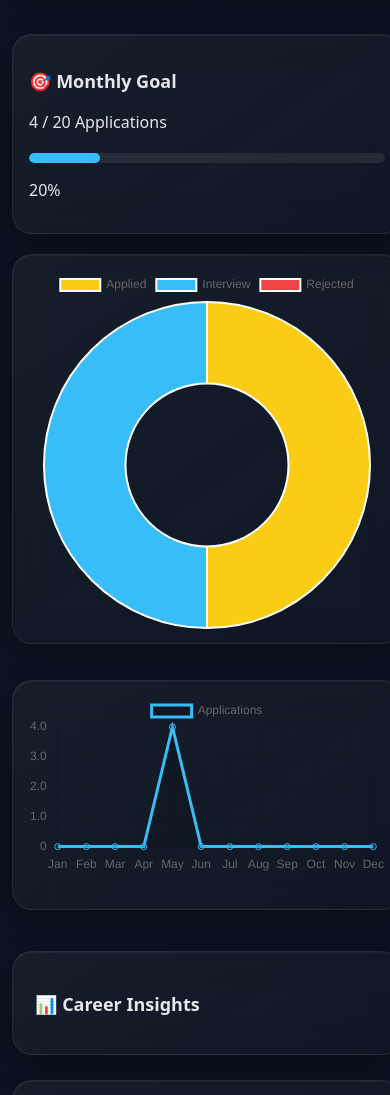
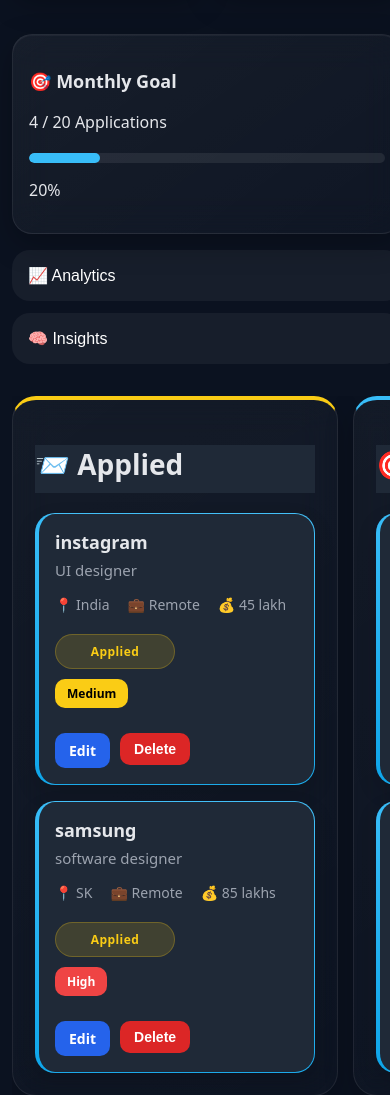
Before and after one commit to AuraStackk/CareerPilot, a Flask app: page /dashboard in a window 390 px wide; the page is wider, and only the part inside the window is pictured. Shown: the part 1404-2499 px from the top of that part. Run offline with Flask 3, Linux system fonts and the light colour scheme; a user stored in the database is signed in; data comes from the database, SQL or seed files in the repository.

Commit message:
Add collapsible mobile sections

```diff
--- a/static/dashboard.css
+++ b/static/dashboard.css
@@ -1148,4 +1148,24 @@
     max-height:250px;
     overflow-y:auto;
     }
+
+    .mobile-toggle{
+    width:100%;
+    padding:16px;
+    background:rgba(255,255,255,.05);
+    border:none;
+    border-radius:18px;
+    margin-bottom:12px;
+    color:white;
+    text-align:left;
+    font-size:16px;
+    }
+
+   .mobile-section{
+    display:none;
+    }
+
+    .mobile-section.show{
+    display:block;
+    }
 }
--- a/static/dashboard.js
+++ b/static/dashboard.js
@@ -271,3 +271,7 @@
 function toggleSidebar() {
     document.querySelector(".sidebar").classList.toggle("show");
 }
+
+function toggleSection(id){
+    document.getElementById(id).classList.toggle("show");
+}
--- a/templates/dashboard.html
+++ b/templates/dashboard.html
@@ -189,11 +189,27 @@
     <p>{{ goal_progress }}%</p>
 
 </div>
+
+
+<button class="mobile-toggle" onclick="toggleSection('analytics')">
+    📈 Analytics
+</button>
+
+<div id="analytics" class="mobile-section">
+
 <!-- CHARTS -->
 <div class="charts">
     <div class="card"><canvas id="statusChart"></canvas></div>
     <div class="card"><canvas id="trendChart"></canvas></div>
 </div>
+
+</div>
+
+<button class="mobile-toggle" onclick="toggleSection('insights')">
+    🧠 Insights
+</button>
+
+<div id="insights" class="mobile-section">
 
 <!-- INSIGHTS -->
 
@@ -269,6 +285,8 @@
     </div>
 
     {% endif %}
+
+</div>
 
 </div>
 
```
